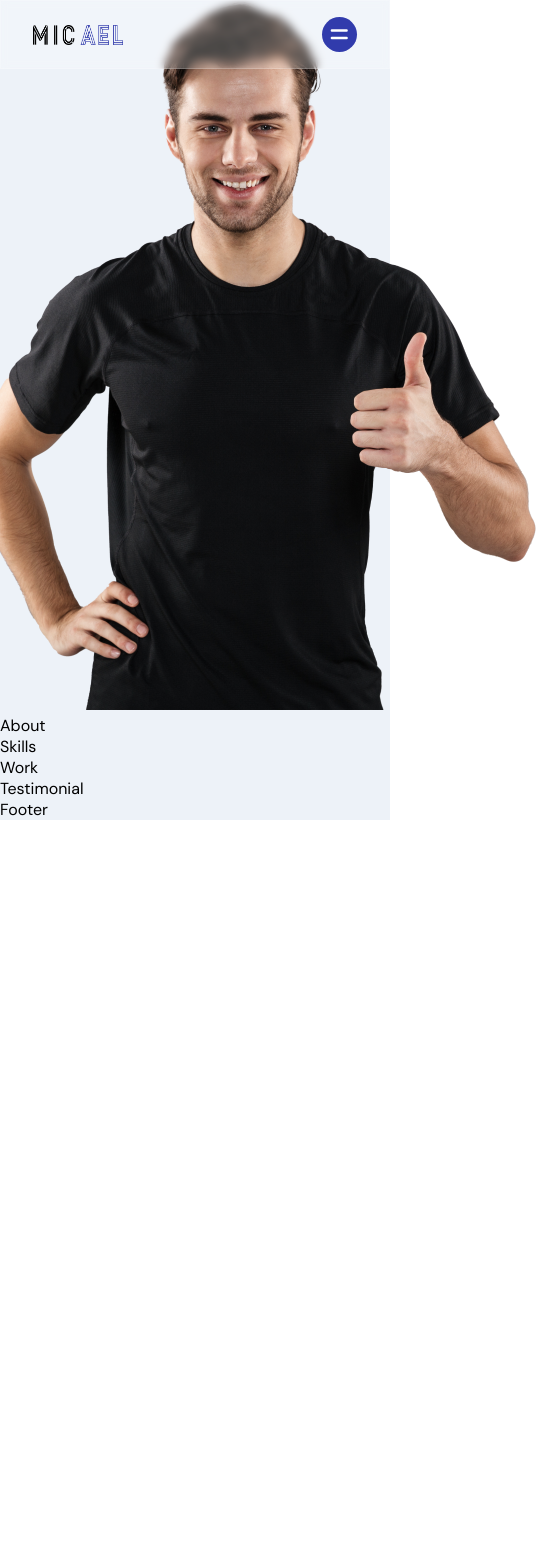
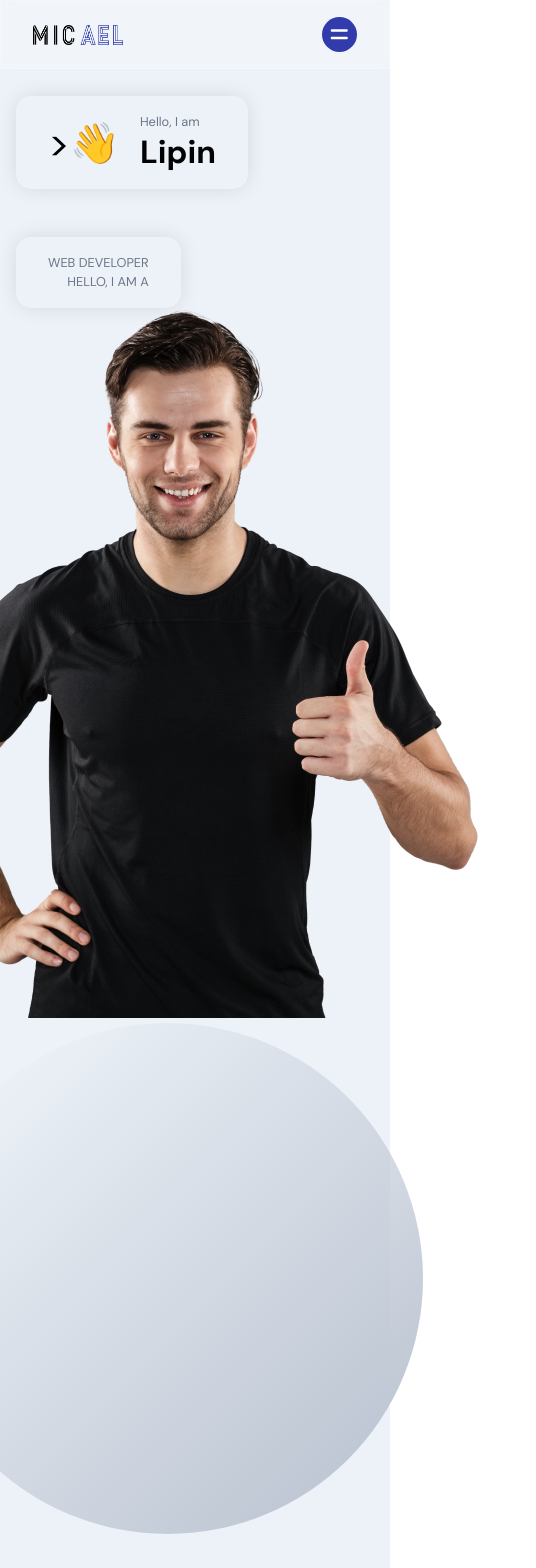
Before and after one commit to codev009/portfolio, a React (Create React App) app in the folder frontend_react/: page / in a window 390 px wide. Shown: the top 1568 px of the page, 536 px wide, since content can reach past the window. Before the commit the page ends 844 px from the top, so only its background shows below. Built offline with nearby package versions, Linux system fonts and the light colour scheme; the HTML template or start-up script is replaced by a standard one.

Commit message:
header responsive

```diff
--- a/frontend_react/src/container/Header/Header.jsx
+++ b/frontend_react/src/container/Header/Header.jsx
@@ -4,9 +4,20 @@
 import { images } from '../../constants';
 import './Header.scss';
 
-function Header() {
+const scaleVariants = {
+   whileInView: {
+      scale: [0, 1],
+      opacity: [0, 1],
+      transition: {
+          duration: 1,
+         ease: 'easeInOut',
+      }
+   }
+}
+
+const Header = () => {
     return (
-        <div className="app__header app__flex">
+        <div id="home" className="app__header app__flex">
             <motion.div
              whileInView={{ x: [-100, 0], opacity: [0, 1] }}
              transition={{ duration: 0.5 }}
@@ -34,15 +45,23 @@
             >
                 <img src={images.profile} alt="profile_bg" />
                 <motion.img
-                    whileInView={{ opacity: [0, 1] }}
-                    transition={{ duration: 0.5, delayChildren: 0.5 }}
-                    className="app__header-img"
-                >
-
-                </motion.img>
+                    whileInView={{ scale: [0, 1] }}
+                    transition={{ duration: 1, ease: 'easeInOut' }}
+                    src={images.circle}
+                    alt="profile_circle"
+                    className="overlay_circle"
+                />
             </motion.div>
-            <motion.div>
-
+            <motion.div
+              variant={scaleVariants}
+              whileInView={scaleVariants.whileInView}
+              className="app__header-circles"
+            >
+                {[images.flutter, images.redux, images.sass].map((circle, index) => (
+                    <div className="circle-cmp app__flex" key={`circle-${index}`}>
+                      <img src={circle} alt="circle"/>
+                    </div>
+                ))}
             </motion.div>
 
         </div>
--- a/frontend_react/src/container/Header/Header.scss
+++ b/frontend_react/src/container/Header/Header.scss
@@ -0,0 +1,114 @@
+#home {
+   position: relative;
+   background: url('../../assets/bgIMG.png');
+   background-size: cover;
+   background-repeat: repeat;
+   background-position: center;
+
+     .app__wrapper {
+       padding: 0;
+
+       .copyright {
+         display: none;
+       }
+     }
+}
+
+.app__header {
+  flex: 1;
+  width: 100%;
+  height: 100%;
+  flex-direction: row;
+
+  padding: 6rem 2rem 0;
+
+  @media screen and (min-width: 2000px) {
+    padding-top: 8rem;
+  }
+
+  @media screen and (max-width: 1200px) {
+    flex-direction: column;
+  }
+    @media screen and (max-width: 450px) {
+    padding: 6rem 1rem 2rem;
+    }
+}
+
+.app__header-info {
+  flex: 0.65;
+  display: flex;
+  flex-direction: column;
+  justify-content: flex-start;
+  align-items: flex-start;
+  height: 100%;
+
+  @media screen and (max-width: 2000px) {
+    width: 100%;
+    margin-right: 0;
+  }
+}
+
+.app__header-badge {
+  width: 100%;
+  display: flex;
+  justify-content: flex-end;
+  align-items: flex-end;
+  flex-direction: column;
+
+  .badge-cmp, .tag-cmp {
+    padding: 1rem 2rem;
+    border: var(--white-color);
+    border-radius: 15px;
+    flex-direction: row;
+    width: auto;
+
+    box-shadow: 0 0 20px rgba(0, 0, 0, 0.1);
+  }
+  .tag-cmp {
+    flex-direction: column;
+    margin-top: 3rem;
+
+    p {
+      width: 100%;
+      text-transform: uppercase;
+      text-align: right;
+    }
+  }
+
+  span {
+   font-size: 2.5rem;
+
+    @media screen and (min-width: 2000px) {
+      font-size: 5rem;
+    }
+  }
+
+  @media screen and (max-width: 1200px) {
+    justify-content: flex-start;
+    align-items: flex-start;
+  }
+}
+
+.app__header-circle {
+  flex: 0.75;
+  display: flex;
+  flex-direction: column;
+  justify-content: space-evenly;
+  align-items: flex-start;
+  height: 100%;
+  margin-left: 1rem;
+
+  div {
+    width: 100px;
+    height: 100px;
+    border-radius: 50%;
+
+    background: var(--white-color);
+    box-shadow: 0 0 20px rgba(0, 0, 0, 0.1);
+
+    img {
+      width: 60%;
+      height: 60%;
+    }
+  }
+}
```
